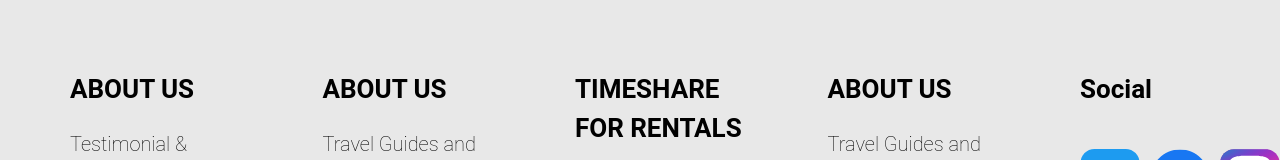
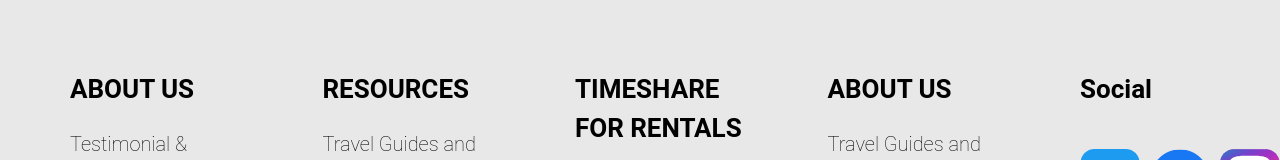
Before and after one commit to Bentanik/TIVAS, a React (Create React App) app in the folder client/: page / in a window 1280 px wide. Shown: the part 2586-2746 px from the top of the page. Built offline with nearby package versions, Linux system fonts and the light colour scheme; a web font is replaced by a local one.

Commit message:
fix some

```diff
--- a/client/src/pages/Home/Home.module.scss
+++ b/client/src/pages/Home/Home.module.scss
@@ -191,6 +191,7 @@
 .social-item {
     display: flex;
     gap: 10px;
+    cursor: pointer;
 }
 
 .box-contact {
--- a/client/src/pages/Home/index.jsx
+++ b/client/src/pages/Home/index.jsx
@@ -61,7 +61,7 @@ function Home() {
                 <div className={cx("nav-item")}>Press</div>
               </div>
               <div className={cx("navigation-2")}>
-                <div className={cx("nav-item1")}>ABOUT US</div>
+                <div className={cx("nav-item1")}>RESOURCES</div>
                 <div className={cx("nav-item")}>Travel Guides and Tips</div>
                 <div className={cx("nav-item")}>Help Resources and Articles</div>
                 <div className={cx("nav-item")}>Owner Resources</div>
```
